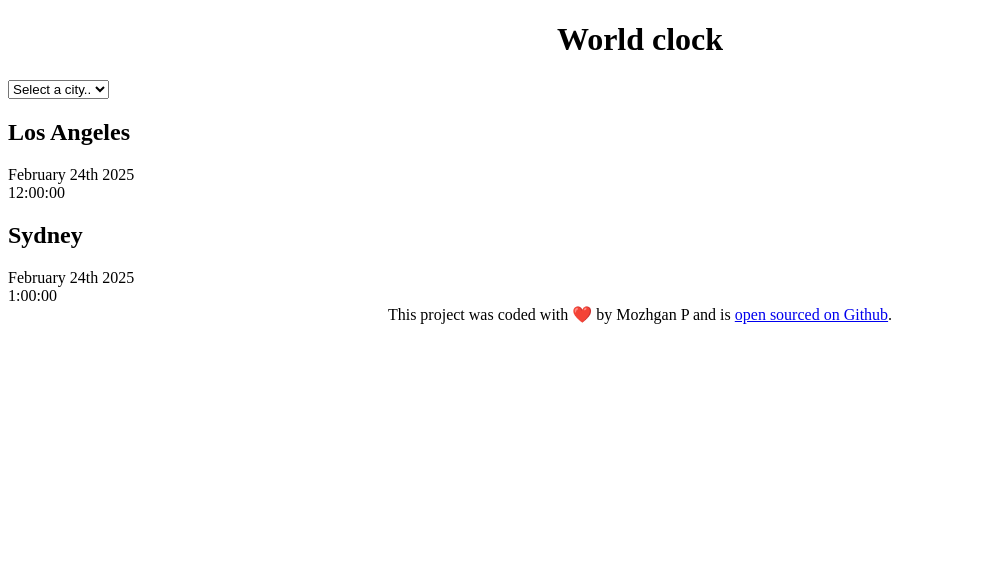
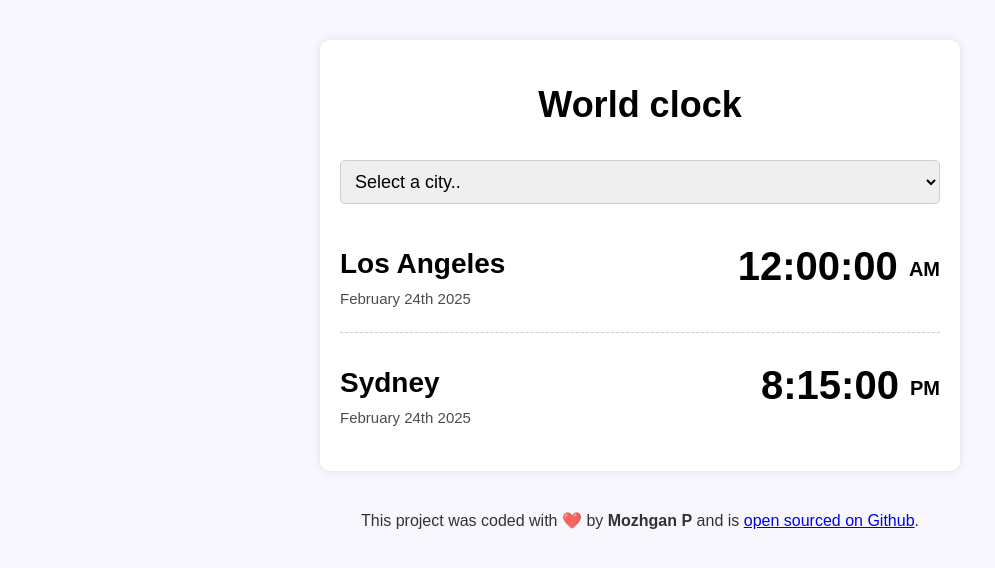
Before and after one commit to mozhganpe66/world-clock, a plain HTML site: page index.html in a window 1280 px wide. Shown: the whole page, without its empty margins (0-995 px from the left). Drawn offline with Linux system fonts and the light colour scheme.

Commit message:
styles of the project is created

```diff
--- a/css/style.css
+++ b/css/style.css
@@ -1,6 +1,66 @@
+body {
+    font-family: sans-serif;
+    background-color: #f9f7fe;
+}
 h1 {
     text-align: center;
+    font-family: sans-serif;
+    font-size: 36px;
+}
+
+h2 {
+    font-size: 28px;
+}
+
+select {
+    width: 100%;
+    padding: 10px;
+    margin: 10px 0;
+    border: 1px solid #ccc;
+    border-radius: 5px;
+    font-size: 18px;
+}
+.container {
+    max-width: 600px;
+    margin: 40px auto;
+    background-color: white;
+    padding: 20px;
+    border-radius: 10px;
+    box-shadow: 0 0 10px rgba(0, 0, 0, 0.1);
+}
+
+.city {
+    display: flex;
+    justify-content: space-between;
+    border-bottom: 1px dashed #ccc;
+    padding: 20px 0;
+}
+
+.city:last-child {
+    border: none;
+}
+.time {
+    font-size: 40px;
+    font-weight: bold;
+    padding-top: 10px;
+}
+.time small {
+    font-size: 20px;
+    line-height: 2;
+    vertical-align: middle;
+}
+.city-name-date {
+    line-height: 0.5;
+}
+
+.date {
+    font-size: 15px;
+    margin-bottom: 10px;
+    padding-bottom: 0px;
+    opacity: 0.7;
 }
 footer {
     text-align: center;
+    padding-top: 0;
+    color: rgba(0, 0, 0, 0.8);
 }
--- a/index.html
+++ b/index.html
@@ -10,27 +10,34 @@
    <div class="container">
      <h1>World clock</h1>
 
-    <select >
+     <select>
         <option value="">Select a city..</option>
         <option value="">London</option>
         <option value="">New York</option>
         <option value="">Tokyo</option>
      </select>
      <div class="city">
+        <div class="city-name-date">
         <h2>Los Angeles</h2>
         <div class="date">February 24th 2025</div>
-        <div class="time">12:00:00</div>
+        </div>
+
+        <div class="time">12:00:00 <small>AM</small></div>
       </div>
 
       <div class="city">
+        <div class="city-name-date">
         <h2>Sydney</h2>
         <div class="date">February 24th 2025</div>
-        <div class="time">1:00:00</div>
         </div>
+
+        <div class="time">8:15:00 <small>PM</small></div>
+      </div>
+
     </div>
 
     <footer>
-        This project was coded with ❤️ by Mozhgan P and is <a href="https://github.com/mozhganpe66/world-clock" target="_blank"> open sourced on Github</a>.
+        This project was coded with ❤️ by <strong>Mozhgan P</strong> and is <a href="https://github.com/mozhganpe66/world-clock" target="_blank"> open sourced on Github</a>.
     </footer>
     <script src="javascript/index.js"></script>
 
```
Lines whose indentation alone changed are shown as unchanged.
